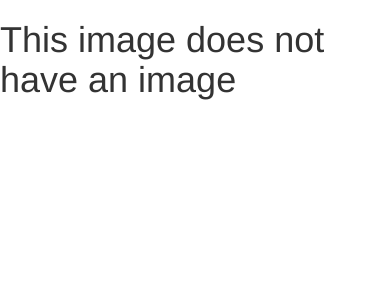
After one commit to mwaa123/Gallery, a Django app: page /travel/ in a window 390 px wide. The commit adds this page. Shown: the top 300 px of the page. Run offline with Django 3.2, Linux system fonts and the light colour scheme; data that the repository does not hold is empty; some libraries are stand-ins or nearby versions.

Commit message:
add the travel.html file to display the image properties

```diff
--- a/pic/models.py
+++ b/pic/models.py
@@ -4,7 +4,7 @@ from django.db import models
 class Image(models.Model):
     name = models.CharField(max_length =30)
     description = models.TextField()
-    image = models.ImageField(upload_to = 'image/', blank=True)
+    image = models.ImageField(upload_to = 'blog', blank=True)
 
     def save_image(self):
         self.save()
--- /dev/null
+++ b/pic/templates/all-fold/travel.html
@@ -0,0 +1,27 @@
+{%extends 'all-fold/base.html'%}
+{% load bootstrap3 %}
+{% load static%}
+{% block styles %}
+{% bootstrap_css %}
+<link rel="stylesheet" href="{% static 'css/.css' %}">
+{% endblock %}
+{% block content %}
+{{block.super}}
+<div class="container">
+    {% for image in images %}
+    <h2> {{image.name}}  </h2>
+    <p>{{image.description}}</p>
+    {% endfor %}
+</div>
+<!--Display news Article images  -->
+{% if image.blog_image %}
+<div class="col-xs-6 col-sm-6 col-md-6 col-lg-6">
+  <img src="{{image_blog.url}}" class="img-responsive" alt="Image">
+</div>
+{%else%}
+<h1>This image  does not have an image</h1>
+{%endif%}
+</div>
+
+</div>
+{% endblock %}
--- a/pic/templates/all-fold/welcome.html
+++ b/pic/templates/all-fold/welcome.html
@@ -9,9 +9,6 @@
 {{block.super}}
 <div class="center">
     <h1>WELCOME</h1>
-    {% for image in images %}
-    <h2> {{image.name}}  </h2>
-    {% endfor %}
     <div class="btn"><a href="{%url 'people'%}">Enter</a></div>
   </div>
 {% endblock %}
--- a/pic/urls.py
+++ b/pic/urls.py
@@ -5,7 +5,8 @@ from . import views
 
 urlpatterns=[
     url('^$',views.welcome,name='welcome'),
-    url('^people/',views.people,name = 'people')
+    url('^people/',views.people,name = 'people'),
+    url('^travel/',views.travel,name = 'travel')
 ]
 if settings.DEBUG:
     urlpatterns+= static(settings.MEDIA_URL, document_root = settings.MEDIA_ROOT)
--- a/pic/views.py
+++ b/pic/views.py
@@ -5,11 +5,16 @@ from .models import Image,Category,Location
 # Create your views here.
 
 def welcome(request):
-    images = Image.objects.all()
 
-    args={'images':images}
-    return render(request,'all-fold/welcome.html',args)
+    return render(request,'all-fold/welcome.html')
 
 def people (request):
 
     return render(request,'all-fold/people.html')
+
+
+def travel (request):
+    images = Image.objects.all()
+
+    args={'images':images}
+    return render(request,'all-fold/travel.html',args)
```
Also changed, not shown: media/blog/ariana.jpg (added), media/image/food.jpg (deleted), media/images/er.jpg (deleted), pic/migrations/0006_auto_20200522_1235.py (added).
